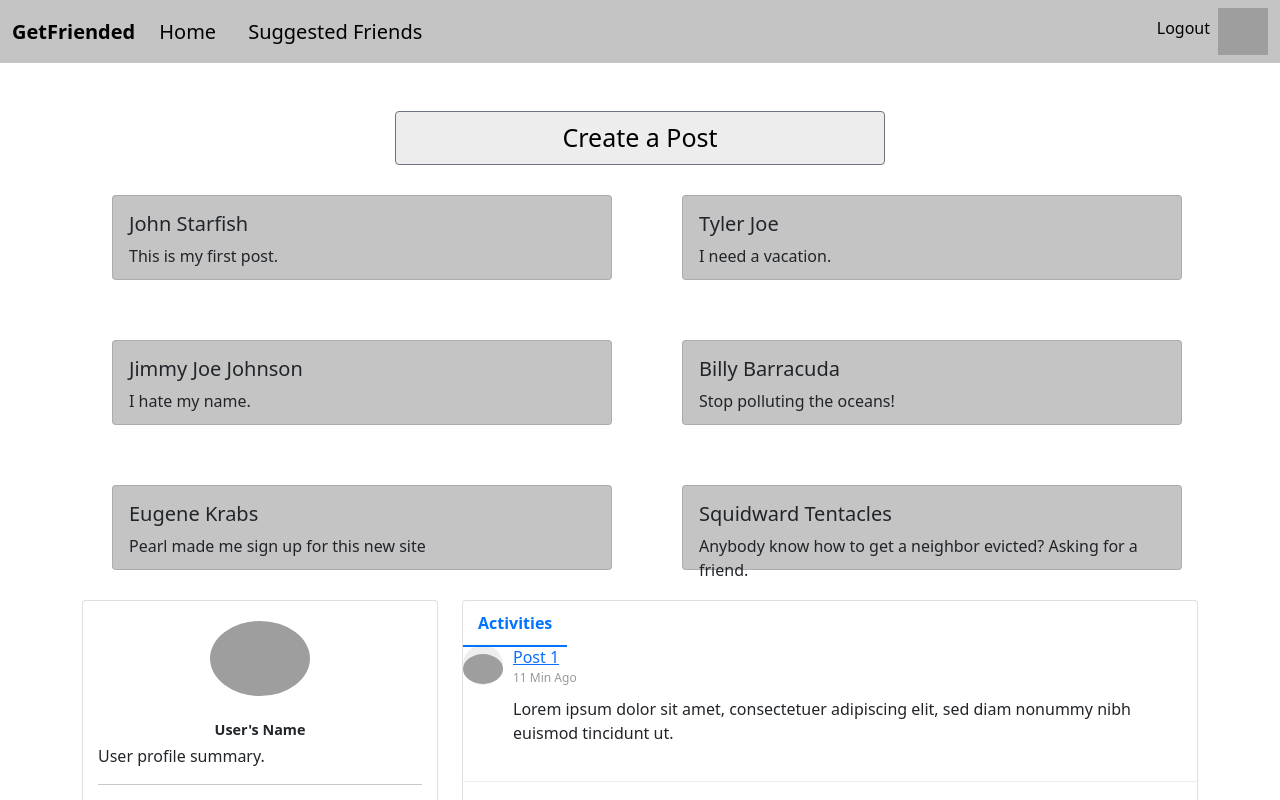
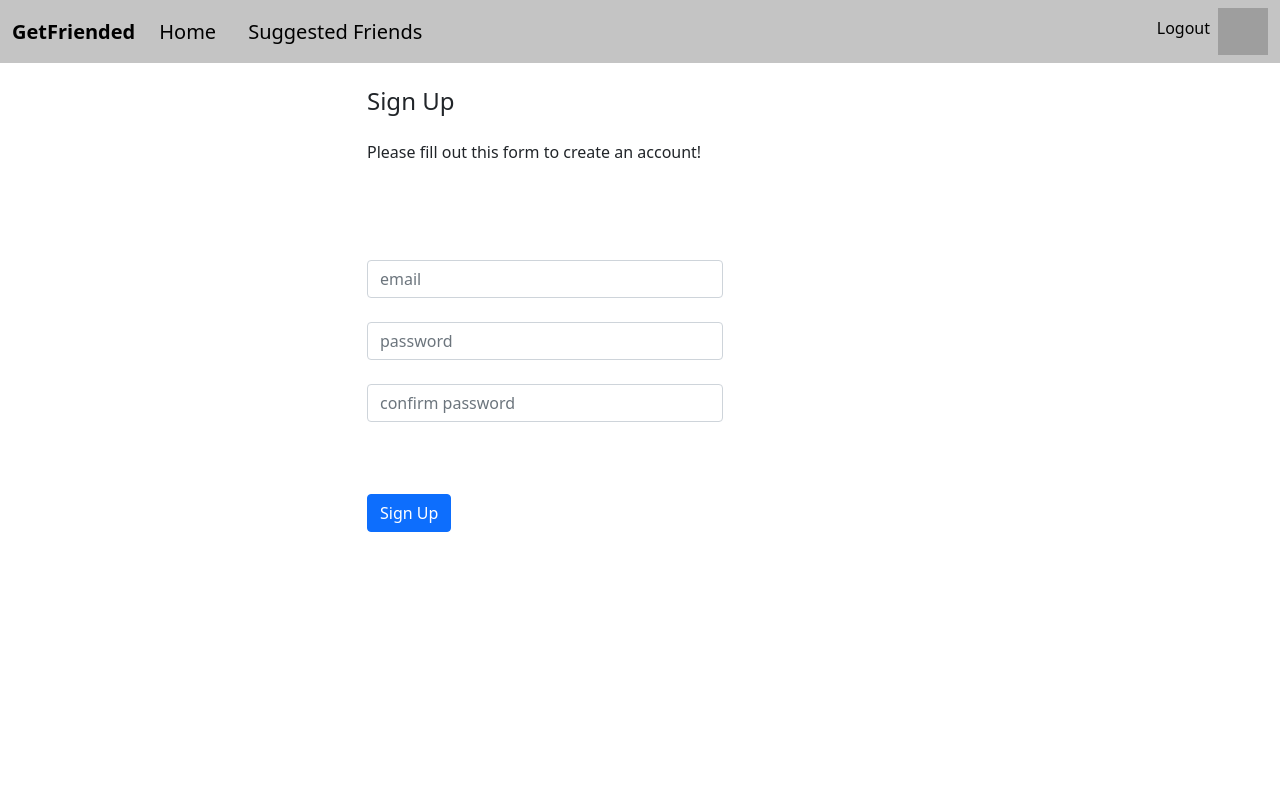
Before and after one commit to sporkupine/GetFriended, an Angular app: page /auth in a window 1280 px wide. Before the commit this address led to /. Shown: the top 800 px of the page. Built offline with nearby package versions, Linux system fonts and the light colour scheme; grey boxes are pictures that could not be loaded.

Commit message:
added auth, routing, posts subject

```diff
--- a/src/app/app-routing.module.ts
+++ b/src/app/app-routing.module.ts
@@ -1,7 +1,17 @@
 import { NgModule } from '@angular/core';
 import { RouterModule, Routes } from '@angular/router';
+import { AuthComponent } from './auth/auth.component';
+import { HomeComponent } from './home/home.component';
+import { PostsComponent } from './posts/posts.component';
+import { ProfileComponent } from './profile/profile.component';
+import { SuggestedFriendsComponent } from './suggested-friends/suggested-friends.component';
 
-const routes: Routes = [];
+const routes: Routes = [
+  { path: 'home', component: HomeComponent },
+  { path: 'suggested-friends', component: SuggestedFriendsComponent },
+  { path: 'profile', component: ProfileComponent },
+  { path: 'auth', component: AuthComponent},
+];
 
 @NgModule({
   imports: [RouterModule.forRoot(routes)],
--- a/src/app/app.component.html
+++ b/src/app/app.component.html
@@ -1,4 +1,2 @@
 <app-header></app-header>
-<app-home></app-home>
-<app-posts></app-posts>
-<app-profile></app-profile>
+<router-outlet></router-outlet>
--- a/src/app/app.module.ts
+++ b/src/app/app.module.ts
@@ -1,5 +1,6 @@
 import { NgModule } from '@angular/core';
 import { BrowserModule } from '@angular/platform-browser';
+import { FormsModule, ReactiveFormsModule } from '@angular/forms';
 
 import { AppRoutingModule } from './app-routing.module';
 import { AppComponent } from './app.component';
@@ -24,7 +25,9 @@ import { SuggestedFriendsComponent } from './suggested-friends/suggested-friends
   ],
   imports: [
     BrowserModule,
-    AppRoutingModule
+    AppRoutingModule,
+    ReactiveFormsModule,
+    FormsModule,
   ],
   providers: [],
   bootstrap: [AppComponent]
--- a/src/app/auth/auth.component.html
+++ b/src/app/auth/auth.component.html
@@ -1 +1,39 @@
-<p>auth works!</p>
+<div class="container">
+  <div class="row">
+    <div class="col-3"></div>
+    <div class="col-4">
+      <h4 class="mb-4 mt-4">Sign Up</h4>
+      <p class="pb-5">Please fill out this form to create an account!</p>
+      <form (ngSubmit)="onSubmit()" #authForm="ngForm">
+        <input
+          type="email"
+          name="email"
+          class="form-control mt-5"
+          placeholder="email"
+          required
+          ngModel
+        />
+        <br>
+        <input
+          type="password"
+          name="password"
+          class="form-control"
+          placeholder="password"
+          required
+          ngModel
+        />
+        <br>
+        <input
+          type="password"
+          name="password-confirm"
+          class="form-control mb-5"
+          placeholder="confirm password"
+          required
+          ngModel
+        />
+        <br>
+        <button type="submit" class="btn btn-primary" >Sign Up</button>
+      </form>
+    </div>
+  </div>
+</div>
--- a/src/app/auth/auth.component.ts
+++ b/src/app/auth/auth.component.ts
@@ -12,4 +12,8 @@ export class AuthComponent implements OnInit {
   ngOnInit(): void {
   }
 
+  onSubmit(){
+
+  }
+
 }
--- a/src/app/header/header.component.html
+++ b/src/app/header/header.component.html
@@ -15,10 +15,10 @@
     <div class="collapse navbar-collapse" id="navbarNav">
       <ul class="navbar-nav">
         <li class="nav-item">
-          <a class="nav-link active navbar-brand" aria-current="page">Home</a>
+          <a class="nav-link active navbar-brand" routerLink="home" aria-current="page">Home</a>
         </li>
         <li class="nav-item">
-          <a class="nav-link navbar-brand">Suggested Friends</a>
+          <a class="nav-link navbar-brand" routerLink="suggested-friends">Suggested Friends</a>
         </li>
       </ul>
       <ul class="navbar-nav ms-auto mb-2 mb-lg-0">
@@ -26,6 +26,7 @@
           <a class="nav-link">Logout</a>
         </li>
         <img
+         routerLink="profile"
           width="50px"
           height="47px"
           src="https://powerusers.microsoft.com/t5/image/serverpage/image-id/98171iCC9A58CAF1C9B5B9/image-size/large/is-moderation-mode/true?v=v2&px=999"
--- a/src/app/header/header.component.ts
+++ b/src/app/header/header.component.ts
@@ -9,4 +9,8 @@ export class HeaderComponent implements OnInit {
   constructor() {}
 
   ngOnInit(): void {}
+
+  onClick() {
+    this.onClick
+  }
 }
--- a/src/app/posts/post-modal/post-modal.component.html
+++ b/src/app/posts/post-modal/post-modal.component.html
@@ -1,26 +1,10 @@
-<!-- <div class="modal-fade" id="postModal" tabindex="-1">
-    <div class="modal-dialog">
-      <div class="modal-content">
-        <div class="modal-header">
-          <h5 class="modal-title">Modal title</h5>
-          <button type="button" class="btn-close" data-bs-dismiss="modal" aria-label="Close"></button>
-        </div>
-        <div class="modal-body">
-          <textarea name="" id="" cols="30" rows="10"></textarea>
-        </div>
-        <div class="modal-footer">
-          <button type="button" class="btn btn-primary">Submit</button>
-          <button type="button" class="btn btn-danger" data-bs-dismiss="modal">Close</button>
-        </div>
-      </div>
-    </div>
-  </div> -->
-
-  <div class="backdrop"></div>
-  <div class="alert-box">
-    <textarea id="postText"></textarea>
-    <div class="alert-box-actions">
-      <button class="btn btn-success" type="submit">Submit Post</button> |
-      <button class="btn btn-danger" type="button" (click)="onCloseModal()">Cancel</button>
-    </div>
+<div class="backdrop" (click)="onCloseModal()"></div>
+<div class="alert-box">
+  <textarea id="postText" [formControl]="postText"></textarea>
+  <div class="alert-box-actions">
+    <button class="btn btn-success" type="submit"(click)="onSubmitPost(postText.value)">Submit Post</button> |
+    <button class="btn btn-danger" type="button" (click)="onCloseModal()">
+      Cancel
+    </button>
   </div>
+</div>
--- a/src/app/posts/post-modal/post-modal.component.ts
+++ b/src/app/posts/post-modal/post-modal.component.ts
@@ -1,4 +1,5 @@
 import { Component, EventEmitter, Input, OnInit, Output } from '@angular/core';
+import { FormControl } from '@angular/forms';
 import { PostsService } from '../posts.service';
 
 @Component({
@@ -16,9 +17,17 @@ export class PostModalComponent implements OnInit {
   ngOnInit(): void {
   }
 
+  onSubmitPost(postText: string){
+    this.postsService.onSubmitPost(postText);
+    this.close.emit();
+  }
+
 
   onCloseModal() {
     this.close.emit();
   }
 
+  postText = new FormControl('');
+
+
 }
--- a/src/app/posts/posts.component.ts
+++ b/src/app/posts/posts.component.ts
@@ -1,4 +1,5 @@
 import { Component, OnInit } from '@angular/core';
+import { Subject } from 'rxjs';
 import { Post } from '../shared/post.model';
 import { PostsService } from './posts.service';
 
@@ -8,12 +9,17 @@ import { PostsService } from './posts.service';
   styleUrls: ['./posts.component.css']
 })
 export class PostsComponent implements OnInit {
+
   posts: Post[];
+
 
   constructor(private PostsService: PostsService) { }
 
   ngOnInit(): void {
     this.posts = this.PostsService.getPosts();
+    this.PostsService.postsSubject.subscribe((posts) => {
+      this.posts = posts;
+    })
   }
 
 
--- a/src/app/posts/posts.service.ts
+++ b/src/app/posts/posts.service.ts
@@ -1,10 +1,13 @@
 import { Injectable } from '@angular/core';
+import { Subject } from 'rxjs';
 import { Post } from '../shared/post.model';
 
 @Injectable({
   providedIn: 'root',
 })
 export class PostsService {
+  postsSubject = new Subject<Post[]>();
+
   constructor() {}
 
   posts: Post[] = [
@@ -35,6 +38,15 @@ export class PostsService {
     },
   ];
 
+  onSubmitPost(postText) {
+    if (postText == '') {
+      return;
+    } else {
+      this.posts.push({ name: '', content: postText });
+      this.postsSubject.next(this.posts.slice());
+    }
+  }
+
   getPosts() {
     return this.posts;
   }
```
